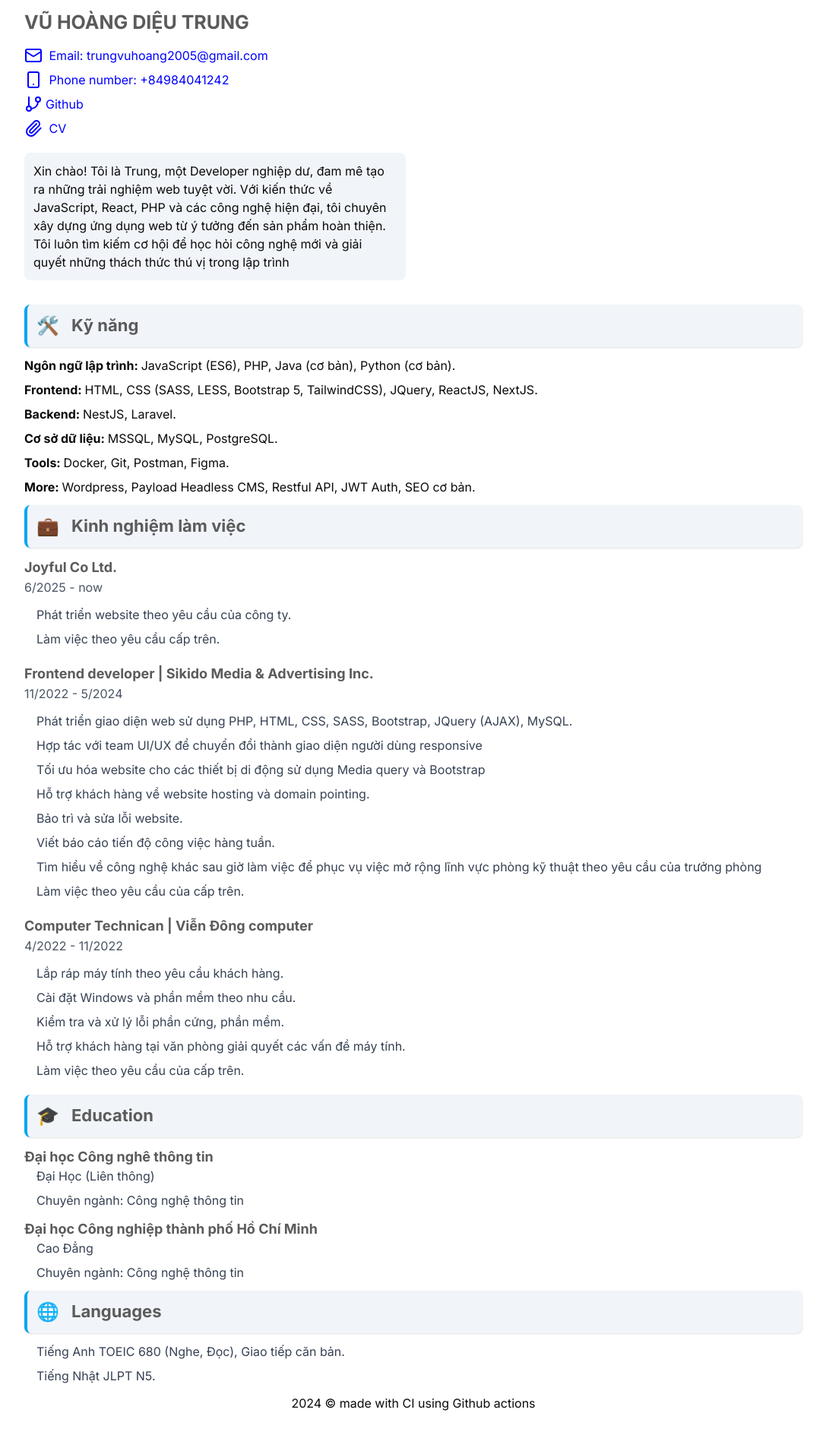
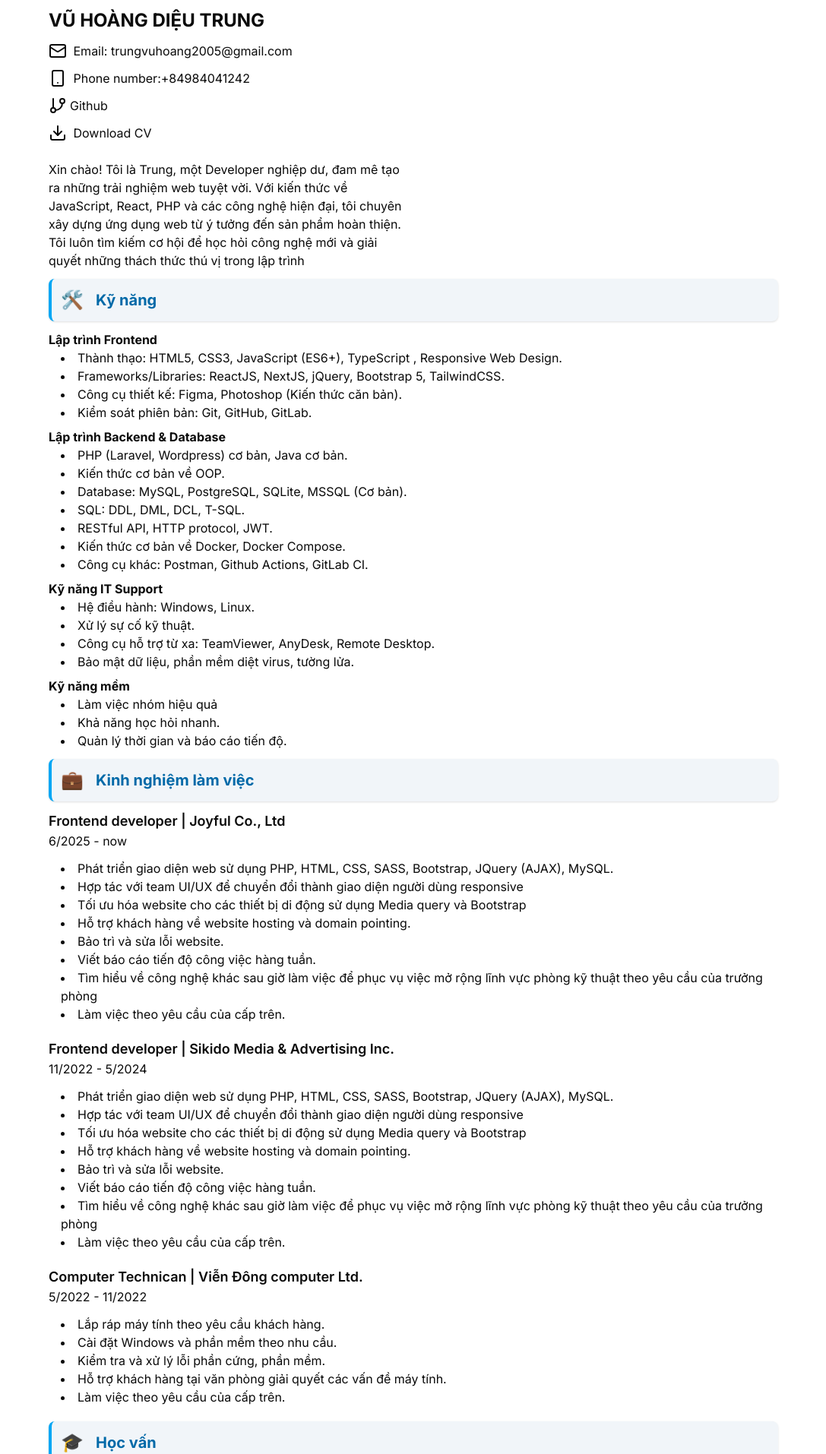
Before and after one commit to nam246/next-portfolio, a Next.js app: page / in a window 1280 px wide. Shown: the part 210-2124 px from the top of the page at 76% size, without its empty margins (96-1183 px from the left). Before the commit the page ends 2081 px from the top, so only its background shows below. Built offline with nearby package versions, Linux system fonts and the light colour scheme.

Commit message:
update page content, component

```diff
--- a/package.json
+++ b/package.json
@@ -12,7 +12,9 @@
     "@radix-ui/react-slot": "^1.2.3",
     "class-variance-authority": "^0.7.1",
     "clsx": "^2.1.1",
+    "gsap": "^3.13.0",
     "lucide-react": "^0.525.0",
+    "motion": "^12.23.5",
     "next": "15.4.1",
     "next-themes": "^0.4.6",
     "react": "19.1.0",
--- a/src/app/globals.css
+++ b/src/app/globals.css
@@ -50,60 +50,7 @@
 }
 
 html {
-	overflow-y: scroll;
-}
-
-.container {
-	max-width: 1024px;
-}
-
-p,
-h1 {
-	margin: 12px 0;
-}
-
-a {
-	color: blue;
-}
-
-a:hover {
-	text-decoration: underline;
-}
-
-h1 {
-	font-weight: bold;
-	font-size: 25px;
-	color: #5b5b5b;
-}
-
-ul {
-	list-style-type: none;
-	padding-left: 0;
-}
-
-li {
-	margin-bottom: 0.5rem;
-}
-
-h2 {
-	font-weight: bold;
-	font-size: 22px;
-	color: #5b5b5b;
-}
-
-h3 {
-	font-weight: bold;
-	font-size: 18px;
-	color: #5b5b5b;
-}
-
-pre {
-	margin: 12px 0;
-	color: #fff;
-	background-color: #000;
-	padding: 8px;
-	text-wrap: wrap;
-	overflow: hidden;
+	scroll-behavior: smooth;
 }
 
 @media (max-width: 600px) {
@@ -113,6 +60,10 @@ pre {
 }
 
 @layer base {
+	.container {
+		max-width: 60rem !important;
+	}
+
 	:root {
 		--background: 0 0% 100%;
 		--foreground: 0 0% 3.9%;
--- a/src/app/page.tsx
+++ b/src/app/page.tsx
@@ -1,8 +1,7 @@
 import Image from "next/image";
 import Link from "next/link";
-import { GitBranch, Mail, Paperclip, Smartphone } from "lucide-react";
+import { Download, GitBranch, Mail, Smartphone } from "lucide-react";
 
-export default function Homepage() {
 const information = {
 	name: "vũ hoàng diệu trung",
 	email: "trungvuhoang2005@gmail.com",
@@ -11,227 +10,246 @@ export default function Homepage() {
 	bio: "Xin chào! Tôi là Trung, một Developer nghiệp dư, đam mê tạo ra những trải nghiệm web tuyệt vời. Với kiến thức về JavaScript, React, PHP và các công nghệ hiện đại, tôi chuyên xây dựng ứng dụng web từ ý tưởng đến sản phẩm hoàn thiện. Tôi luôn tìm kiếm cơ hội để học hỏi công nghệ mới và giải quyết những thách thức thú vị trong lập trình",
 	skills: [
 		{
-				name: "",
-				description: "",
+			title: "Lập trình Frontend",
+			description: [
+				"Thành thạo: HTML5, CSS3, JavaScript (ES6+), TypeScript , Responsive Web Design.",
+				"Frameworks/Libraries: ReactJS, NextJS, jQuery, Bootstrap 5, TailwindCSS.",
+				"Công cụ thiết kế: Figma, Photoshop (Kiến thức căn bản).",
+				"Kiểm soát phiên bản: Git, GitHub, GitLab.",
+			],
 		},
 		{
-				name: "",
-				description: "",
+			title: "Lập trình Backend & Database",
+			description: [
+				"PHP (Laravel, Wordpress) cơ bản, Java cơ bản.",
+				"Kiến thức cơ bản về OOP.",
+				"Database: MySQL, PostgreSQL, SQLite, MSSQL (Cơ bản).",
+				"SQL: DDL, DML, DCL, T-SQL.",
+				"RESTful API, HTTP protocol, JWT.",
+				"Kiến thức cơ bản về Docker, Docker Compose.",
+				"Công cụ khác: Postman, Github Actions, GitLab CI.",
+			],
+		},
+		{
+			title: "Kỹ năng IT Support",
+			description: [
+				"Hệ điều hành: Windows, Linux.",
+				"Xử lý sự cố kỹ thuật.",
+				"Công cụ hỗ trợ từ xa: TeamViewer, AnyDesk, Remote Desktop.",
+				"Bảo mật dữ liệu, phần mềm diệt virus, tường lửa.",
+			],
+		},
+		{
+			title: "Kỹ năng mềm",
+			description: [
+				"Làm việc nhóm hiệu quả",
+				"Khả năng học hỏi nhanh.",
+				"Quản lý thời gian và báo cáo tiến độ.",
+			],
 		},
 	],
 	experiences: [
 		{
-				title: "",
-				companyName: "",
+			position: "Frontend developer",
+			companyName: "Joyful Co., Ltd",
 			companyWebsite: "",
-				startDate: Date(),
-				endDate: Date(),
-				accomplishments: "",
+			startDate: "6/2025",
+			endDate: "now",
+			accomplishments: [
+				"Phát triển giao diện web sử dụng PHP, HTML, CSS, SASS, Bootstrap, JQuery (AJAX), MySQL.",
+				"Hợp tác với team UI/UX để chuyển đổi thành giao diện người dùng responsive",
+				"Tối ưu hóa website cho các thiết bị di động sử dụng Media query và Bootstrap",
+				"Hỗ trợ khách hàng về website hosting và domain pointing.",
+				"Bảo trì và sửa lỗi website.",
+				"Viết báo cáo tiến độ công việc hàng tuần.",
+				"Tìm hiểu về công nghệ khác sau giờ làm việc để phục vụ việc mở rộng lĩnh vực phòng kỹ thuật theo yêu cầu của trưởng phòng",
+				"Làm việc theo yêu cầu của cấp trên.",
+			],
+		},
+		{
+			position: "Frontend developer",
+			companyName: "Sikido Media & Advertising Inc.",
+			companyWebsite: "",
+			startDate: "11/2022",
+			endDate: "5/2024",
+			accomplishments: [
+				"Phát triển giao diện web sử dụng PHP, HTML, CSS, SASS, Bootstrap, JQuery (AJAX), MySQL.",
+				"Hợp tác với team UI/UX để chuyển đổi thành giao diện người dùng responsive",
+				"Tối ưu hóa website cho các thiết bị di động sử dụng Media query và Bootstrap",
+				"Hỗ trợ khách hàng về website hosting và domain pointing.",
+				"Bảo trì và sửa lỗi website.",
+				"Viết báo cáo tiến độ công việc hàng tuần.",
+				"Tìm hiểu về công nghệ khác sau giờ làm việc để phục vụ việc mở rộng lĩnh vực phòng kỹ thuật theo yêu cầu của trưởng phòng",
+				"Làm việc theo yêu cầu của cấp trên.",
+			],
+		},
+		{
+			position: "Computer Technican",
+			companyName: "Viễn Đông computer Ltd.",
+			companyWebsite: "",
+			startDate: "5/2022",
+			endDate: "11/2022",
+			accomplishments: [
+				"Lắp ráp máy tính theo yêu cầu khách hàng.",
+				"Cài đặt Windows và phần mềm theo nhu cầu.",
+				"Kiểm tra và xử lý lỗi phần cứng, phần mềm.",
+				"Hỗ trợ khách hàng tại văn phòng giải quyết các vấn đề máy tính.",
+				"Làm việc theo yêu cầu của cấp trên.",
+			],
 		},
 	],
 	education: [
 		{
-				name: "",
-				major: "",
-				degrees: "",
+			university: "Đại học Công Nghệ Thông Tin - UIT",
+			major: "Công nghệ thông tin",
+			degrees: "Đại học (liên thông)",
 			startDate: Date(),
 			endDate: Date(),
-				achievements: "",
+			achievements: [""],
+		},
+		{
+			university: "Đại học Công nghiệp thành phố Hồ Chí Minh - IUH",
+			major: "Công nghệ thông tin",
+			degrees: "Cao Đẳng",
+			startDate: Date(),
+			endDate: Date(),
+			achievements: [""],
 		},
 	],
-		language: [
+	languages: [
 		{
-				name: "",
+			name: "Tiếng Anh TOEIC 680 (Nghe, Đọc), Giao tiếp căn bản.",
+			proficiency: "",
+		},
+		{
+			name: "Tiếng Nhật JLPT N5.",
 			proficiency: "",
 		},
 	],
 };
 
+const SectionHeader = ({ icon, title }: { icon: string; title: string }) => (
+	<div className="bg-slate-100 dark:bg-slate-900 rounded-md font-bold text-lg p-3 flex items-center gap-2 shadow border-l-4 border-sky-500 hover:translate-x-1 transition-all">
+		<span className="text-sky-500 text-2xl">{icon}</span>
+		<h2 className="text-sky-700 text-xl ps-2">{title}</h2>
+	</div>
+);
+
+export default function Homepage() {
 	return (
 		<main className="wrapper">
 			<div className="section mb-3 flex flex-col lg:flex-row justify-between align-start gap-5">
-				<div className="flex-1">
+				<div className="flex flex-col gap-3 flex-1">
 					<figure>
 						<Image src="/avataaars.png" width={150} height={150} alt="user-image" />
 					</figure>
-					<h1 className="uppercase dar">{information.name}</h1>
+					<h1 className="uppercase font-bold text-2xl">{information.name}</h1>
 					<ul className="list-none ps-0">
-						<li>
+						<li className="mb-3">
 							<Link
-								className="text-slate-900 dark:text-white"
+								className="hover:text-sky-500"
+								target="_blank"
 								href={"mailto:" + information.email}
 							>
 								<Mail className="inline mr-1 align-top" /> Email: {information.email}
 							</Link>
 						</li>
-						<li>
+						<li className="mb-3">
 							<Link
-								className="text-slate-900 dark:text-white"
+								className="hover:text-sky-500"
+								target="_blank"
 								href={"tel:" + information.phoneNumber}
 							>
-								<Smartphone className="inline mr-1 align-top" /> Phone number:{" "}
+								<Smartphone className="inline mr-1 align-top" /> Phone number:
 								{information.phoneNumber}
 							</Link>
 						</li>
-						<li>
+						<li className="mb-3">
 							<Link
-								className="text-slate-900 dark:text-white"
+								className="hover:text-sky-500"
+								target="_blank"
 								href={information.github}
 							>
 								<GitBranch className="inline mr-1 align-top" />
 								Github
 							</Link>
 						</li>
-						<li>
+						<li className="mb-3">
 							<Link
-								className="text-slate-900 dark:text-white"
+								className="hover:text-sky-500"
+								target="_blank"
 								href="/VuHoangDieuTrung-Software Developer.pdf"
 								download={true}
 							>
-								<Paperclip className="inline mr-1 align-top" /> CV
+								<Download className="inline mr-1 align-top" /> Download CV
 							</Link>
 						</li>
 					</ul>
 
-					<div className="bg-slate-100 dark:bg-slate-900 dark:text-white rounded-md p-3 my-5 cursor-pointer transition-all">
-						{information.bio}
-					</div>
+					<div className="rounded-md cursor-pointer">{information.bio}</div>
 				</div>
 
 				<div className="flex-1"></div>
 			</div>
 
 			<div className="section mb-3">
-				<div className="bg-slate-100 dark:bg-slate-900 rounded-md font-bold text-lg p-3 flex items-center gap-2 shadow border-l-4 border-sky-500 hover:translate-x-1 transition-all">
-					<span className="text-sky-500 text-2xl">🛠️</span>
-					<h2 className="text-sky-700 text-xl ps-2">Kỹ năng</h2>
-				</div>
+				<SectionHeader icon={`🛠️`} title={`Kỹ năng`} />
 				<ul className="mt-3 space-y-2">
-					<li className="">
-						<b>Ngôn ngữ lập trình: </b> JavaScript (ES6), PHP, Java (cơ bản), Python
-						(cơ bản).
+					{information.skills.map((skill, index) => (
+						<li key={index}>
+							<div className="font-bold">{skill.title}</div>
+							<ul className="list-disc list-inside ms-4">
+								{skill.description.map((d, i) => (
+									<li key={i}>{d}</li>
+								))}
+							</ul>
 						</li>
-					<li className="">
-						<b>Frontend: </b>HTML, CSS (SASS, LESS, Bootstrap 5, TailwindCSS), JQuery,
-						ReactJS, NextJS.
-					</li>
-					<li className="">
-						<b>Backend: </b>NestJS, Laravel.
-					</li>
-					<li className="">
-						<b>Cơ sở dữ liệu: </b> MSSQL, MySQL, PostgreSQL.
-					</li>
-					<li className="">
-						<b>Tools: </b>Docker, Git, Postman, Figma.
-					</li>
-					<li className="">
-						<b>More: </b>Wordpress, Payload Headless CMS, Restful API, JWT Auth, SEO
-						cơ bản.
-					</li>
+					))}
 				</ul>
 			</div>
 
 			<div className="section mb-3">
-				<div className="bg-slate-100 dark:bg-slate-900 rounded-md font-bold text-lg p-3 flex items-center gap-2 shadow border-l-4 border-sky-500 hover:translate-x-1 transition-all">
-					<span className="text-sky-500 text-2xl">💼</span>
-					<h2 className="text-sky-700 text-xl ps-2">Kinh nghiệm làm việc</h2>
+				<SectionHeader icon={`💼`} title={`Kinh nghiệm làm việc`} />
+				<div className="mt-3 space-y-5">
+					{information.experiences.map((exp, index) => (
+						<div key={index} className="mb-5">
+							<h3 className="font-semibold text-lg">
+								{exp.position} | {exp.companyName}
+							</h3>
+							<div className="mb-3">
+								{exp.startDate} - {exp.endDate}
 							</div>
-				<div className="mt-3 space-y-5">
-					<div className="mb-5">
-						<h3 className="font-semibold text-lg text-gray-800 dark:text-slate-100">
-							Joyful Co Ltd.
-						</h3>
-						<div className="mb-3 text-gray-600 dark:text-slate-100">6/2025 - now</div>
-						<ul className="list-disc list-inside text-gray-700 dark:text-slate-100 ms-4">
-							<li>Phát triển website theo yêu cầu của công ty.</li>
-							<li>Làm việc theo yêu cầu cấp trên.</li>
+							<ul className="list-disc list-inside ms-4">
+								{exp.accomplishments.map((acc, i) => (
+									<li key={i}>{acc}</li>
+								))}
 							</ul>
 						</div>
-
-					<div className="mb-5">
-						<h3 className="font-semibold text-lg text-gray-800 dark:text-slate-100">
-							Frontend developer | Sikido Media & Advertising Inc.
-						</h3>
-						<div className="mb-3 text-gray-600 dark:text-slate-100">
-							11/2022 - 5/2024
-						</div>
-						<ul className="list-disc list-inside text-gray-700 dark:text-slate-100 ms-4">
-							<li>
-								Phát triển giao diện web sử dụng PHP, HTML, CSS, SASS, Bootstrap, JQuery
-								(AJAX), MySQL.
-							</li>
-							<li>
-								Hợp tác với team UI/UX để chuyển đổi thành giao diện người dùng
-								responsive
-							</li>
-							<li>
-								Tối ưu hóa website cho các thiết bị di động sử dụng Media query và
-								Bootstrap
-							</li>
-							<li>Hỗ trợ khách hàng về website hosting và domain pointing.</li>
-							<li>Bảo trì và sửa lỗi website.</li>
-							<li>Viết báo cáo tiến độ công việc hàng tuần.</li>
-							<li>
-								Tìm hiểu về công nghệ khác sau giờ làm việc để phục vụ việc mở rộng lĩnh
-								vực phòng kỹ thuật theo yêu cầu của trưởng phòng
-							</li>
-							<li>Làm việc theo yêu cầu của cấp trên.</li>
-						</ul>
-					</div>
-
-					<div className="mb-5">
-						<h3 className="font-semibold text-lg text-gray-800 dark:text-slate-100">
-							Computer Technican | Viễn Đông computer
-						</h3>
-						<div className="mb-3 text-gray-600 dark:text-slate-100">
-							4/2022 - 11/2022
-						</div>
-						<ul className="list-disc list-inside text-gray-700 dark:text-slate-100 ms-4">
-							<li>Lắp ráp máy tính theo yêu cầu khách hàng.</li>
-							<li>Cài đặt Windows và phần mềm theo nhu cầu.</li>
-							<li>Kiểm tra và xử lý lỗi phần cứng, phần mềm.</li>
-							<li>Hỗ trợ khách hàng tại văn phòng giải quyết các vấn đề máy tính.</li>
-							<li>Làm việc theo yêu cầu của cấp trên.</li>
-						</ul>
-					</div>
+					))}
 				</div>
 			</div>
 
 			<div className="section mb-3">
-				<div className="bg-slate-100 dark:bg-slate-900 rounded-md font-bold text-lg p-3 flex items-center gap-2 shadow border-l-4 border-sky-500 hover:translate-x-1 transition-all">
-					<span className="text-sky-500 text-2xl">🎓</span>
-					<h2 className="text-sky-700 text-xl ps-2">Education</h2>
-				</div>
+				<SectionHeader icon={`🎓`} title={`Học vấn`} />
 				<div className="mt-3 space-y-3">
-					<div>
-						<h3 className="font-semibold text-base text-gray-800 dark:text-slate-100">
-							Đại học Công nghê thông tin
-						</h3>
-						<ul className="list-disc list-inside text-gray-700 dark:text-slate-100 ms-4">
-							<li>Đại Học (Liên thông)</li>
-							<li>Chuyên ngành: Công nghệ thông tin</li>
+					{information.education.map((e, index) => (
+						<div key={index}>
+							<h3 className="font-semibold text-base">{e.university}</h3>
+							<ul className="list-disc list-inside ms-4">
+								<li>{e.degrees}</li>
+								<li>Chuyên ngành: {e.major}</li>
 							</ul>
 						</div>
-					<div>
-						<h3 className="font-semibold text-base text-gray-800 dark:text-slate-100">
-							Đại học Công nghiệp thành phố Hồ Chí Minh
-						</h3>
-						<ul className="list-disc list-inside text-gray-700 dark:text-slate-100 ms-4">
-							<li>Cao Đẳng</li>
-							<li>Chuyên ngành: Công nghệ thông tin</li>
-						</ul>
-					</div>
+					))}
 				</div>
 			</div>
 
 			<div className="section mb-3">
-				<div className="bg-slate-100 dark:bg-slate-900 rounded-md font-bold text-lg p-3 flex items-center gap-2 shadow border-l-4 border-sky-500 hover:translate-x-1 transition-all">
-					<span className="text-sky-500 text-2xl">🌐</span>
-					<h2 className="text-sky-700 text-xl ps-2">Languages</h2>
-				</div>
-				<ul className="list-disc list-inside text-gray-700 dark:text-slate-100 ms-4 mt-3">
-					<li>Tiếng Anh TOEIC 680 (Nghe, Đọc), Giao tiếp căn bản.</li>
-					<li>Tiếng Nhật JLPT N5.</li>
+				<SectionHeader icon={`🌐`} title={`Ngoại ngữ`} />
+				<ul className="list-disc list-inside ms-4 mt-3">
+					{information.languages.map((language, index) => (
+						<li key={index}>{language.name}</li>
+					))}
 				</ul>
 			</div>
 		</main>
```
Also changed, not shown: src/app/projects/page.tsx (+1 -35 lines), 1 other file (tests, documents, lock files or other folders). Lines whose indentation alone changed are shown as unchanged.
